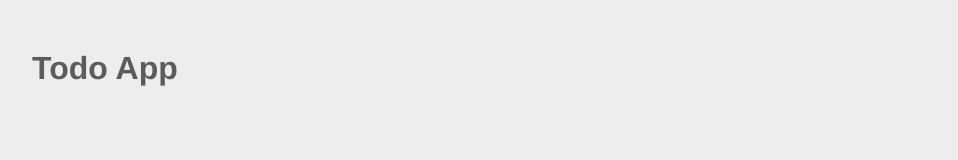
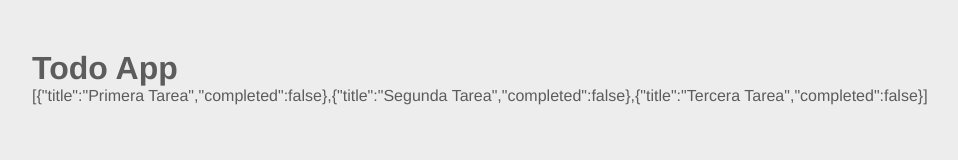
Before and after one commit to kotehector/curso-angular-basico-todoApp, a website: page src/index.html in a window 1280 px wide. Shown: the whole page, without its empty margins (18-976 px from the left). Drawn offline with nearby package versions, Linux system fonts and the light colour scheme; some packages are replaced by stand-ins of ours; files that its build step writes are made by us from their sources.

Commit message:
Lab 1 - Controller

```diff
--- a/src/app/todo.controller.js
+++ b/src/app/todo.controller.js
@@ -1,5 +1,14 @@
 function TodoController() {
-
+  this.list = [{
+    title: 'Primera Tarea',
+    completed: false
+  },{
+    title: 'Segunda Tarea',
+    completed: false
+  },{
+    title: 'Tercera Tarea',
+    completed: false
+  }];
 }
 
 angular
--- a/src/index.html
+++ b/src/index.html
@@ -16,6 +16,10 @@
 
     <h1>Todo App</h1>
 
+    <div ng-controller="TodoController as todo">
+      {{ todo.list }}
+    </div>
+
 
     <!-- inject:js -->
     <script src="../bower_components/angular/angular.js"></script>
```
